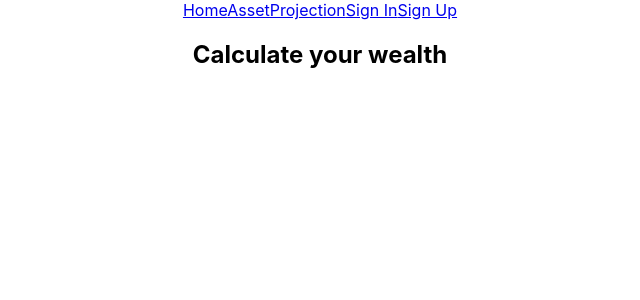
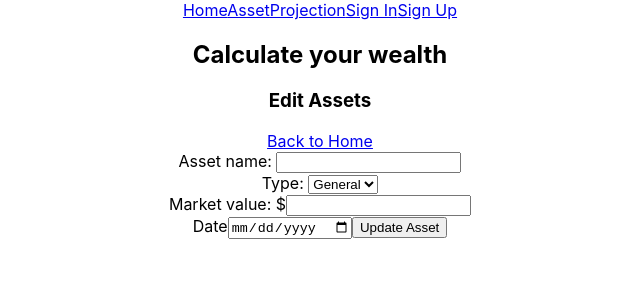
Before and after one commit to nadiah-m/wealth-tracker, a React (Create React App) app in the folder client/: page /assets/1/edit in a window 1280 px wide. Shown: the top 300 px of the page, without its empty margins (320-960 px from the left). Built offline with nearby package versions, Linux system fonts and the light colour scheme; no server answers.

Commit message:
routes and front end for edit,create,delete asset

```diff
--- a/client/src/App.js
+++ b/client/src/App.js
@@ -7,6 +7,7 @@ import Home from "./Pages/Home/Home";
 import { SignInForm } from "./Pages/SignInForm";
 import { SignUpForm } from "./Pages/SignUpForm";
 import { NewAssetForm } from "./Pages/NewAssetForm";
+import { EditAssetForm } from "./Pages/EditAssetForm";
 
 export const UserContext = createContext();
 
@@ -47,6 +48,7 @@ function App() {
             <Route path="/signin" element={<SignInForm />} />
             <Route path="/signup" element={<SignUpForm />} />
             <Route path="/assets/new" element={<NewAssetForm />} />
+            <Route path="/assets/:assetid/edit" element={<EditAssetForm />} />
           </Routes>
         </main>
       </div>
--- a/client/src/Components/SingleAssetProjection.jsx
+++ b/client/src/Components/SingleAssetProjection.jsx
@@ -2,7 +2,7 @@ import React from "react";
 import { useState } from "react";
 import { Line } from "react-chartjs-2";
 import Chart from "chart.js/auto";
-import AssetForm from "./AssetForm";
+import AssetForm from "./AssetProjectionForm";
 
 //individual asset to add and calculate future projections
 
--- /dev/null
+++ b/client/src/Pages/EditAssetForm.jsx
@@ -0,0 +1,75 @@
+import React from "react";
+import axios from "axios";
+import { useEffect, useState } from "react";
+import { useNavigate, Link, useParams } from "react-router-dom";
+
+export const EditAssetForm = () => {
+  const navigate = useNavigate();
+
+  const { assetid } = useParams();
+  const [currentAsset, setCurrentAsset] = useState({});
+
+  useEffect(() => {
+    const fetchCurrentAsset = async () => {
+      const fetchedAsset = await axios.get(`/api/assets/${assetid}`);
+      setCurrentAsset(fetchedAsset.data.data);
+    };
+    fetchCurrentAsset();
+  }, [assetid]);
+
+  const handleSubmit = async (e) => {
+    e.preventDefault();
+    const editedAsset = {
+      assetName: e.target.assetName.value,
+      assetType: e.target.assetType.value,
+      valueAmt: e.target.valueAmt.value,
+      date: e.target.date.value,
+    };
+
+    await axios.put(`/api/assets/${assetid}`, editedAsset);
+    navigate(-1, { replace: true });
+  };
+
+  return (
+    <div>
+      <h3>Edit Assets</h3>
+      <Link to="/">Back to Home</Link>
+      <form onSubmit={handleSubmit}>
+        <label> Asset name: </label>
+        <input
+          type="text"
+          name="assetName"
+          id="assetName"
+          defaultValue={currentAsset.assetName}
+        />
+
+        <br />
+        <label htmlFor="assetType"> Type: </label>
+        <select id="assetType" name="assetType" value={currentAsset.assetType}>
+          <option value="General">General</option>
+          <option value="Stock">Stock</option>
+          <option value="Bond">Bond</option>
+          <option value="CPF">CPF</option>
+        </select>
+        <br />
+        <label> Market value: $</label>
+        <input
+          type="number"
+          name="valueAmt"
+          id="valueAmt"
+          defaultValue={currentAsset.valueAmt}
+        />
+        <br />
+        <label> Date</label>
+        <input
+          type="date"
+          name="date"
+          id="date"
+          //*resolve date
+          // defaultValue={currentAsset.date}
+        />
+        <button type="submit">Update Asset</button>
+      </form>
+    </div>
+  );
+};
--- a/client/src/Pages/Home/Home.jsx
+++ b/client/src/Pages/Home/Home.jsx
@@ -15,6 +15,11 @@ function Home() {
     console.log(allAssets);
   }, []);
 
+  const handleDelete = async (assetid) => {
+    axios.delete(`/api/assets/:assetid`);
+    setAllAssets(allAssets.filter((asset) => asset._id !== assetid));
+  };
+
   return (
     <>
       Dashboard of current assets and liabilities
@@ -28,6 +33,10 @@ function Home() {
           <p>Asset Type: {asset.assetType}</p>
           <p>Market Value: ${asset.valueAmt}</p>
           <p>Date: {asset.date}</p>
+          <Link to={`/assets/${asset._id}/edit`}>
+            <button>Edit</button>
+          </Link>
+          <button onClick={() => handleDelete(asset._id)}>Delete</button>
         </div>
       ))}
     </>
--- a/client/src/Pages/NewAssetForm.jsx
+++ b/client/src/Pages/NewAssetForm.jsx
@@ -1,11 +1,21 @@
-import React from "react";
+
 import axios from "axios";
-import { Link, useNavigate } from "react-router-dom";
+import { Link, useNavigate, } from "react-router-dom";
 
 export const NewAssetForm = () => {
+  const navigate = useNavigate();
+
   const handleSubmit = async (e) => {
     e.preventDefault();
-    const newAsset = {};
+    const newAsset = {
+      assetName: e.target.assetName.value,
+      assetType: e.target.assetType.value,
+      valueAmt: e.target.valueAmt.value,
+      date: e.target.date.value,
+    };
+    console.log(newAsset);
+    await axios.post("/api/assets/new", newAsset);
+    navigate(-1, { replace: true });
   };
   return (
     <>
@@ -13,7 +23,21 @@ export const NewAssetForm = () => {
       <Link to="/">Back to Home</Link>
       <form onSubmit={handleSubmit}>
         <label> Asset name: </label>
-        <input type="text" name="name" id="name" />
+        <input type="text" name="assetName" id="assetName" />
+        <br />
+        <label htmlFor="assetType"> Type: </label>
+        <select id="assetType" name="assetType">
+          <option value="general">General</option>
+          <option value="stock">Stock</option>
+          <option value="bond">Bond</option>
+          <option value="cpf">CPF</option>
+        </select>
+        <br />
+        <label> Market value: $</label>
+        <input type="number" name="valueAmt" id="valueAmt" />
+        <br />
+        <label> Date</label>
+        <input type="date" name="date" id="date" />
         <button type="submit">Add Asset</button>
       </form>
     </>
```
Also changed, not shown: client/src/Components/AssetProjectionForm.jsx (renamed from client/src/Components/AssetForm.jsx), 1 other file (tests, documents, lock files or other folders).
